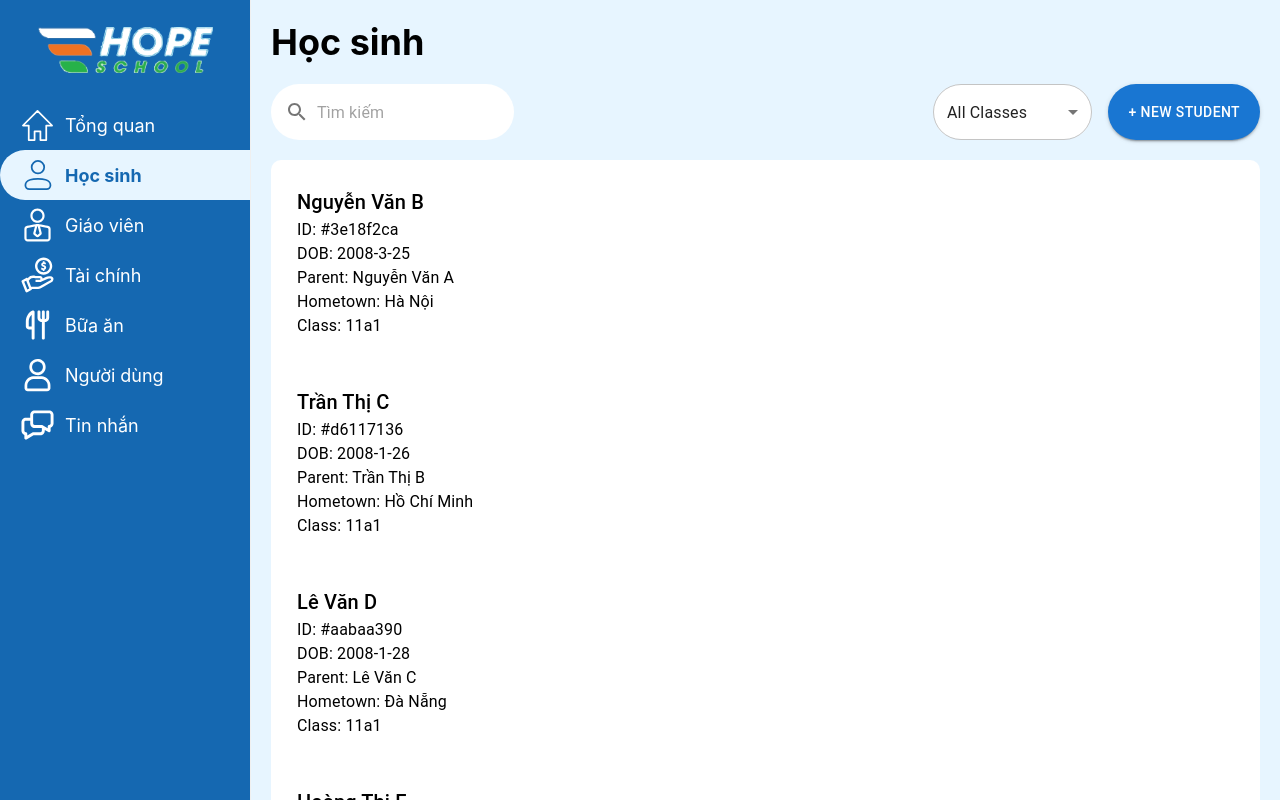
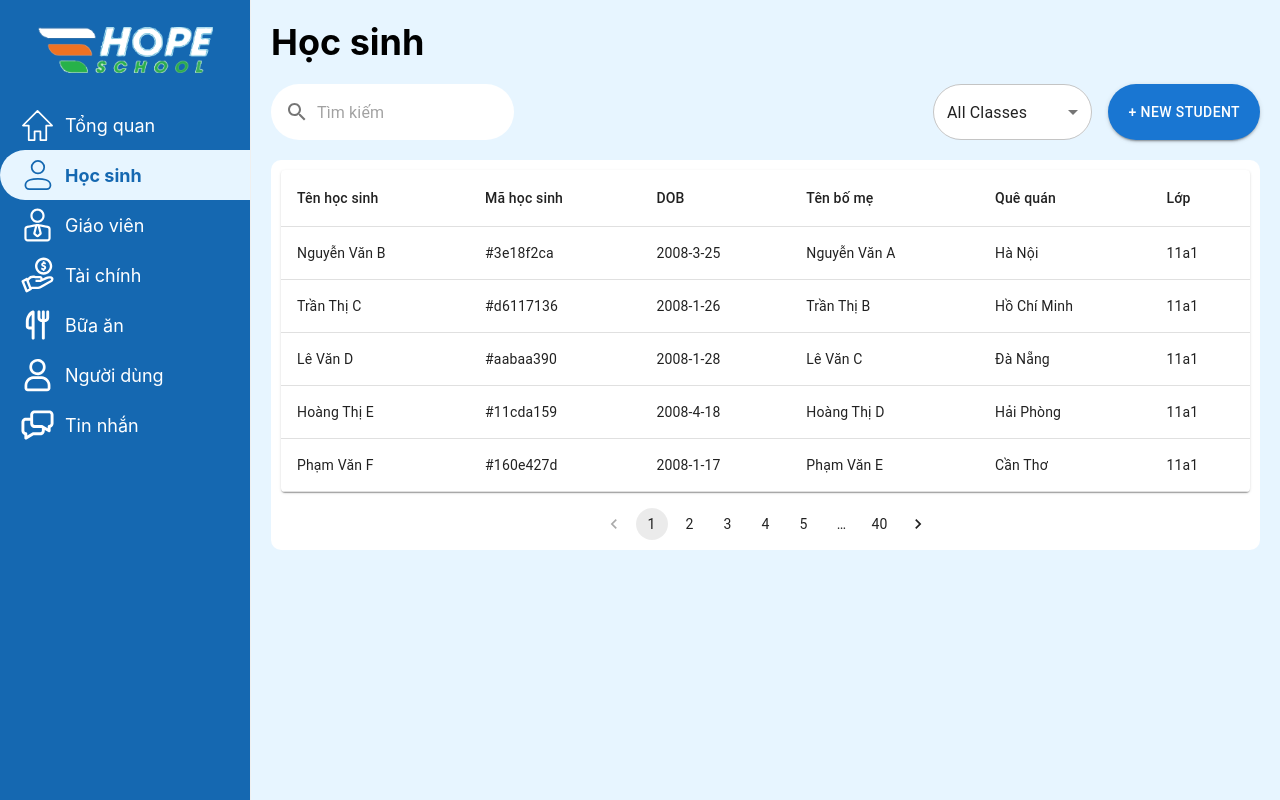
Before and after one commit to TalJa1/web-huybao, a React (Create React App) app: page /students in a window 1280 px wide. Built offline with nearby package versions, Linux system fonts and the light colour scheme.

Commit message:
Refactor StudentPage to use a table for displaying student information

```diff
--- a/src/views/StudentPage.tsx
+++ b/src/views/StudentPage.tsx
@@ -5,10 +5,16 @@ import {
   Select,
   MenuItem,
   Button,
-  Typography,
   SelectChangeEvent,
   Pagination,
   InputAdornment,
+  Paper,
+  Table,
+  TableBody,
+  TableCell,
+  TableContainer,
+  TableHead,
+  TableRow,
 } from "@mui/material";
 import TopLayout from "../components/TopLayout";
 import { StudentList } from "../services/renderData";
@@ -155,23 +161,32 @@ const Main: React.FC = () => {
       <Box
         sx={{ backgroundColor: "white", padding: "10px", borderRadius: "10px" }}
       >
+       <TableContainer component={Paper}>
+        <Table>
+          <TableHead>
+            <TableRow>
+              <TableCell>Tên học sinh</TableCell>
+              <TableCell>Mã học sinh</TableCell>
+              <TableCell>DOB</TableCell>
+              <TableCell>Tên bố mẹ</TableCell>
+              <TableCell>Quê quán</TableCell>
+              <TableCell>Lớp</TableCell>
+            </TableRow>
+          </TableHead>
+          <TableBody>
             {currentStudents.map((student) => (
-          <Box
-            key={student.id}
-            sx={{
-              marginBottom: 2,
-              padding: 2,
-            }}
-          >
-            <Typography variant="h6">{student.name}</Typography>
-            <Typography>ID: {student.id}</Typography>
-            <Typography>DOB: {student.dob}</Typography>
-            <Typography>Parent: {student.parentName}</Typography>
-            <Typography>Hometown: {student.hometown}</Typography>
-            <Typography>Class: {student.class}</Typography>
-          </Box>
+              <TableRow key={student.id}>
+                <TableCell>{student.name}</TableCell>
+                <TableCell>{student.id}</TableCell>
+                <TableCell>{student.dob}</TableCell>
+                <TableCell>{student.parentName}</TableCell>
+                <TableCell>{student.hometown}</TableCell>
+                <TableCell>{student.class}</TableCell>
+              </TableRow>
             ))}
-      </Box>
+          </TableBody>
+        </Table>
+      </TableContainer>
         <Box display="flex" justifyContent="center" sx={{ marginTop: 2 }}>
           <Pagination
             count={Math.ceil(filteredStudents.length / studentsPerPage)}
@@ -180,6 +195,7 @@ const Main: React.FC = () => {
           />
         </Box>
       </Box>
+    </Box>
   );
 };
 
```
Lines whose indentation alone changed are shown as unchanged.
